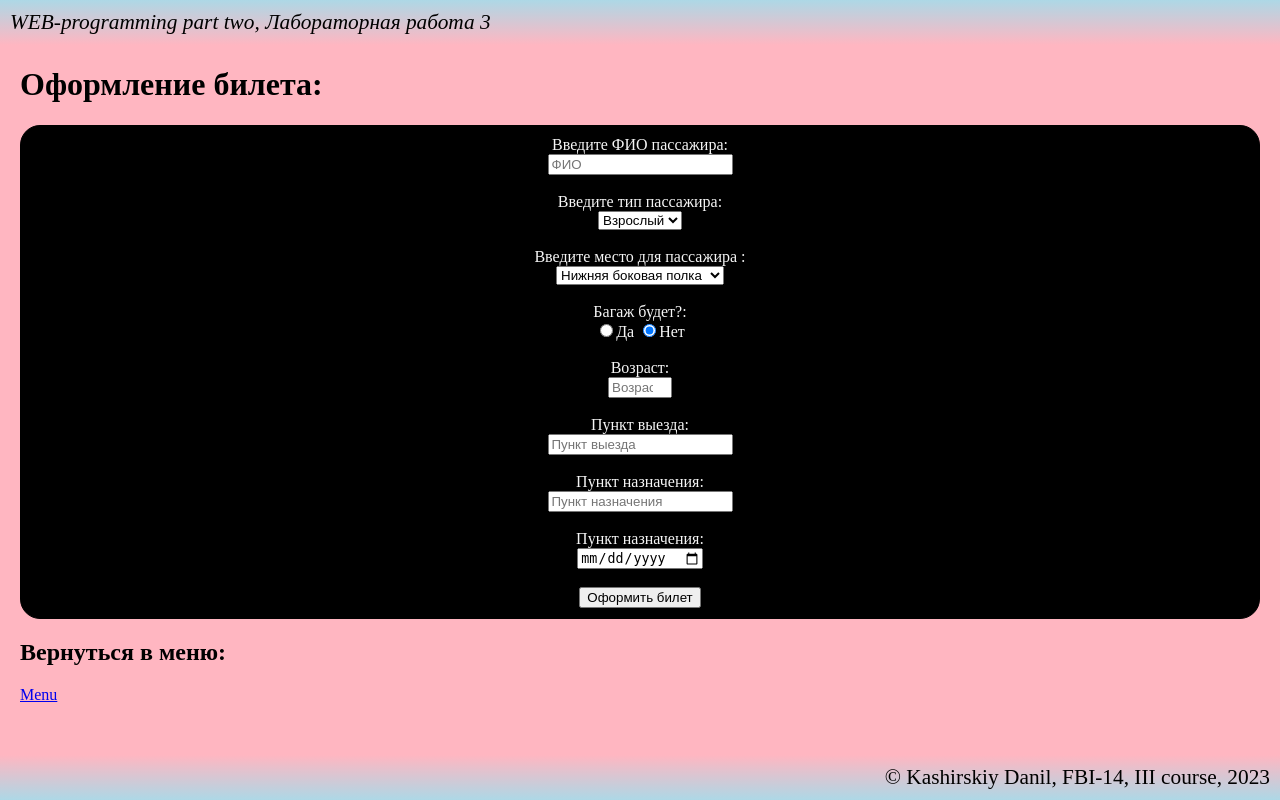
After one commit to Kashiraaa/wed-prog-lab-part-two, a Flask app: page /lab3/bilet in a window 1280 px wide. The commit adds this page. Run offline with Flask 3, Linux system fonts and the light colour scheme.

Commit message:
Билеты доделать

```diff
--- a/lab3.py
+++ b/lab3.py
@@ -38,7 +38,7 @@ def pay():
         price += 10
     if request.args.get('sugar') == 'on':
         price += 30
-    if request.args.get('salt=caramel') == 'on':
+    if request.args.get('salt-caramel') == 'on':
         price += 50
 
     return render_template('pay.html', price = price)
@@ -46,3 +46,26 @@ def pay():
 @lab3.route ('/lab3/success')
 def succs():
     return render_template('success.html')
+
+@lab3.route ('/lab3/bilet')
+def bilett():
+    ERERER = {}
+    FIO = request.args.get('FIO')
+    age = request.args.get('age')
+    PA = request.args.get('PA')
+    PB = request.args.get('PB')
+    if FIO == '':
+        ERERER[FIO] = 'Заполните поле пожалуйста !'
+    elif age == '':
+        ERERER[age] = 'Заполните поле пожалуйста !'
+    elif PA == '':
+        ERERER[PA] = 'Заполните поле пожалуйста !'
+    elif PB == '':
+        ERERER[PB] = 'Заполните поле пожалуйста !'
+
+
+    return render_template('bilet.html', ERERER = ERERER, FIO = FIO, age = age, PA = PA, PB = PB)
+
+@lab3.route ('/lab3/successb')
+def succsss():
+    return render_template('successb.html' )
--- /dev/null
+++ b/templates/bilet.html
@@ -0,0 +1,72 @@
+{% extends "base.html" %}
+
+{% block lab %}Лабораторная работа 3{% endblock %}
+
+{% block main %}
+    <h1>Оформление билета:</h1>
+
+    <form action="/lab3/successb" style="border: 1px solid black; color: whitesmoke;
+                    border-radius: 20px;background-color: black;
+                    padding: 10px; text-align: center;">
+        <Label>Введите ФИО пассажира:</Label>
+        <div>
+            <input type="text" placeholder="ФИО" name="FIO" value="{{ FIO or '' }}">
+            <span class="error" style="color: lightcoral;">{{ ERERER[FIO] }}</span>
+        </div><br>
+
+        <Label>Введите тип пассажира:</Label>
+        <div>
+            <select name="OLD">
+                <option value="KID" {{ OLD == 'KID' or 'selected '}}>Детский</option>
+                <option value="PPL" {{ OLD == 'PPL' or 'selected '}}>Взрослый</option>
+            </select>
+        </div><br>
+
+        <Label>Введите место для пассажира :</Label>
+        <div>
+            <select name="PLC">
+                <option value="UP" {{ PLC == 'UP' or 'selected '}}>Верхняя полка</option>
+                <option value="DWM" {{ PLC == 'DWM' or 'selected '}}>Нижняя полка</option>
+                <option value="BUP" {{ PLC == 'BUP' or 'selected '}}>Верхняя боковая полка</option>
+                <option value="BDWN" {{ PLC == 'BDWN' or 'selected '}}>Нижняя боковая полка</option>
+            </select>
+        </div><br>
+
+        <div>Багаж будет?:</div>
+        <div>
+            <lable>
+                <input type="radio" value="YEU" name="BAG" checked>Да
+            </lable>
+            <lable>
+                <input type="radio" value="DOU" name="BAG" checked>Нет
+            </lable>
+        </div><br>
+
+        <Label>Возраст:</Label>
+        <div>
+            <input type="number" placeholder="Возраст пассажира" name="age" min="18" max="120"  value="{{ age or '' }}">
+            <span class="error" style="color: lightcoral;">{{ ERERER[age] }}</span>
+        </div><br>
+
+        <Label>Пункт выезда:</Label>
+        <div>
+            <input type="text" placeholder="Пункт выезда" name="PA" value="{{ PA or '' }}">
+            <span class="error" style="color: lightcoral;">{{ ERERER[PA] }}</span>
+        </div><br>
+
+        <Label>Пункт назначения:</Label>
+        <div>
+            <input type="text" placeholder="Пункт назначения" name="PB" value="{{ PB or '' }}">
+            <span class="error" style="color: lightcoral;">{{ ERERER[PB] }}</span>
+        </div><br>
+
+        <Label>Пункт назначения:</Label>
+        <div>
+            <input type="date"  name="data">
+        </div><br>
+
+        </div>
+        <button type="submit" >Оформить билет</button>
+        </div>
+    </form>
+{% endblock %}
--- a/templates/lab3.html
+++ b/templates/lab3.html
@@ -7,8 +7,7 @@
     <div>Тема лабораторной работы - Формы. Список сделанных страниц:</div>
     <ol>
         <li><a href="/lab3/form1">Форма</a></li>
-    </ol>
-    <ol>
         <li><a href="/lab3/order">Заказ сушняка</a></li>
+        <li><a href="/lab3/bilet">Оформление билета</a></li>
     </ol>
 {% endblock %}
```
